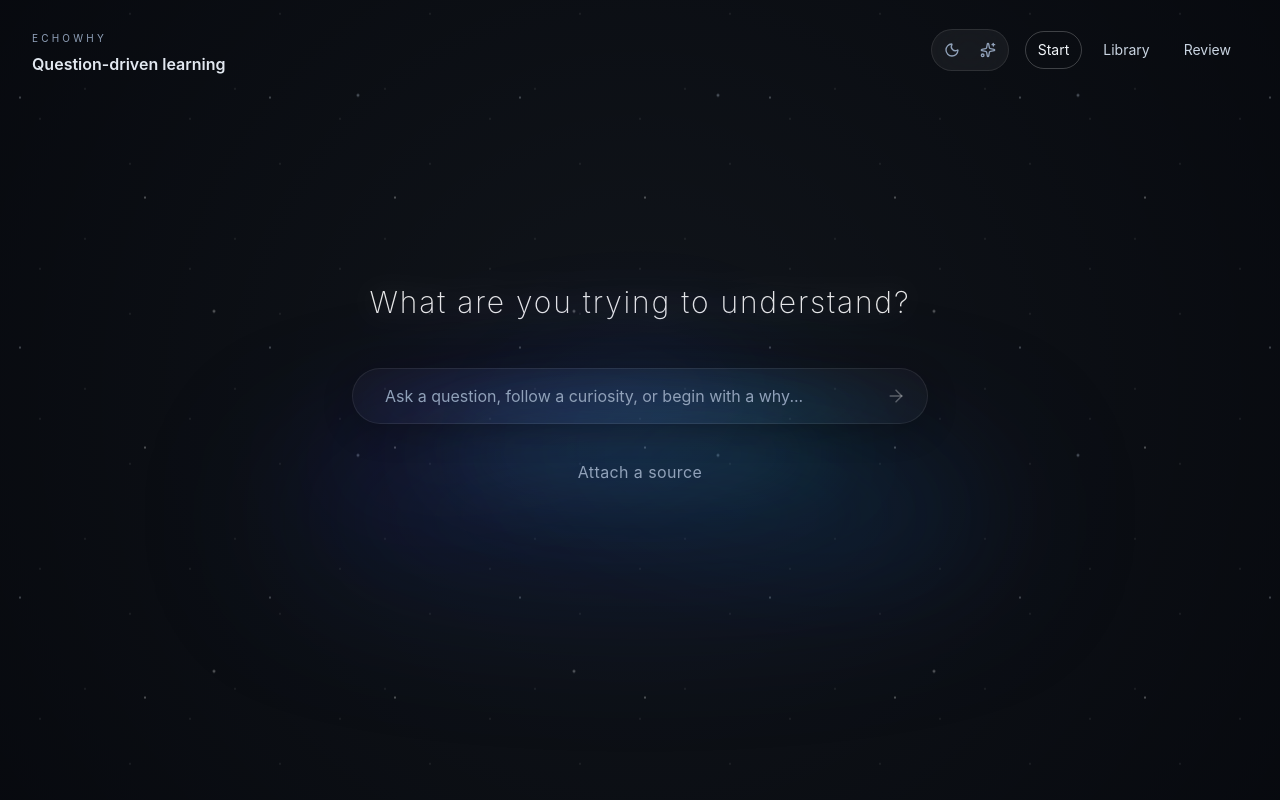
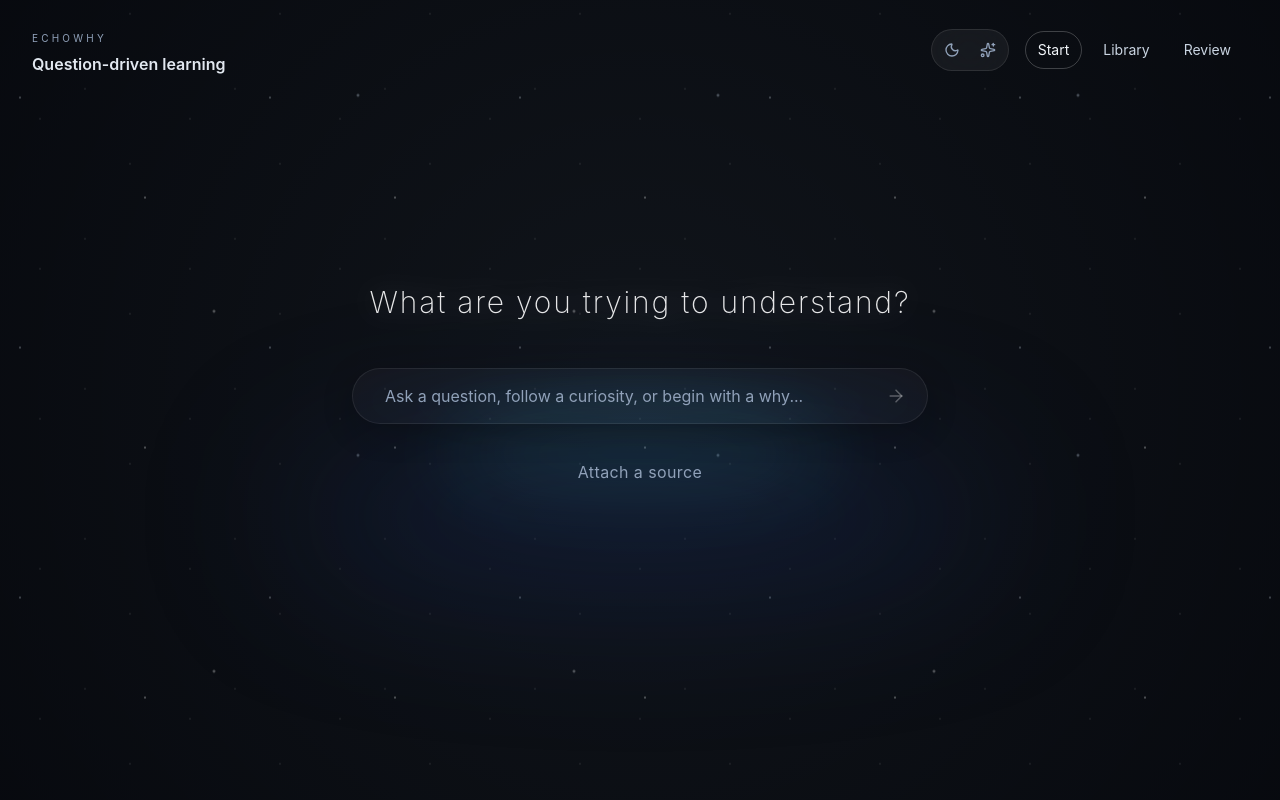
Before and after one commit to Lin-CcC/Echowhy, a React (Vite) app: page / in a window 1280 px wide. Built offline with nearby package versions, Linux system fonts and the light colour scheme.

Commit message:
修改了

```diff
--- a/src/pages/start/StartPage.tsx
+++ b/src/pages/start/StartPage.tsx
@@ -183,33 +183,6 @@ export function StartPage() {
                 <div className="pointer-events-none absolute left-1/2 top-[58%] z-0 h-52 w-[95vw] -translate-x-1/2 -translate-y-1/2 sm:h-60 sm:w-200">
                   <div className="absolute left-1/2 top-1/2 h-14 w-68 -translate-x-1/2 -translate-y-1/2 rounded-[100%] bg-cyan-300/14 blur-[34px] sm:h-16 sm:w-100 sm:blur-2xl" />
 
-                  <motion.div
-                    className="absolute left-[36%] top-[40%] h-[6.8rem] w-[18rem] -translate-x-1/2 -translate-y-1/2 -rotate-12 rounded-[100%] bg-indigo-600/23 blur-[52px] sm:h-32 sm:w-md sm:blur-[60px]"
-                    animate={{
-                      scale: [1, 1.1, 1],
-                      opacity: [0.28, 0.58, 0.28],
-                    }}
-                    transition={{
-                      duration: 7,
-                      repeat: Infinity,
-                      ease: "easeInOut",
-                    }}
-                  />
-
-                  <motion.div
-                    className="absolute left-[65%] top-[60%] h-32 w-80 -translate-x-1/2 -translate-y-1/2 rotate-12 rounded-[100%] bg-cyan-700/20 blur-[60px] sm:h-40 sm:w-120 sm:blur-[70px]"
-                    animate={{
-                      scale: [1, 1.05, 1],
-                      opacity: [0.35, 0.68, 0.35],
-                    }}
-                    transition={{
-                      duration: 5.2,
-                      repeat: Infinity,
-                      ease: "easeInOut",
-                      delay: 1.4,
-                    }}
-                  />
-
                   <div className="absolute left-1/2 top-[76%] h-24 w-92 -translate-x-1/2 -translate-y-1/2 rounded-[100%] bg-blue-900/28 blur-[62px] sm:h-32 sm:w-180 sm:blur-[80px]" />
                 </div>
               ) : null}
```
